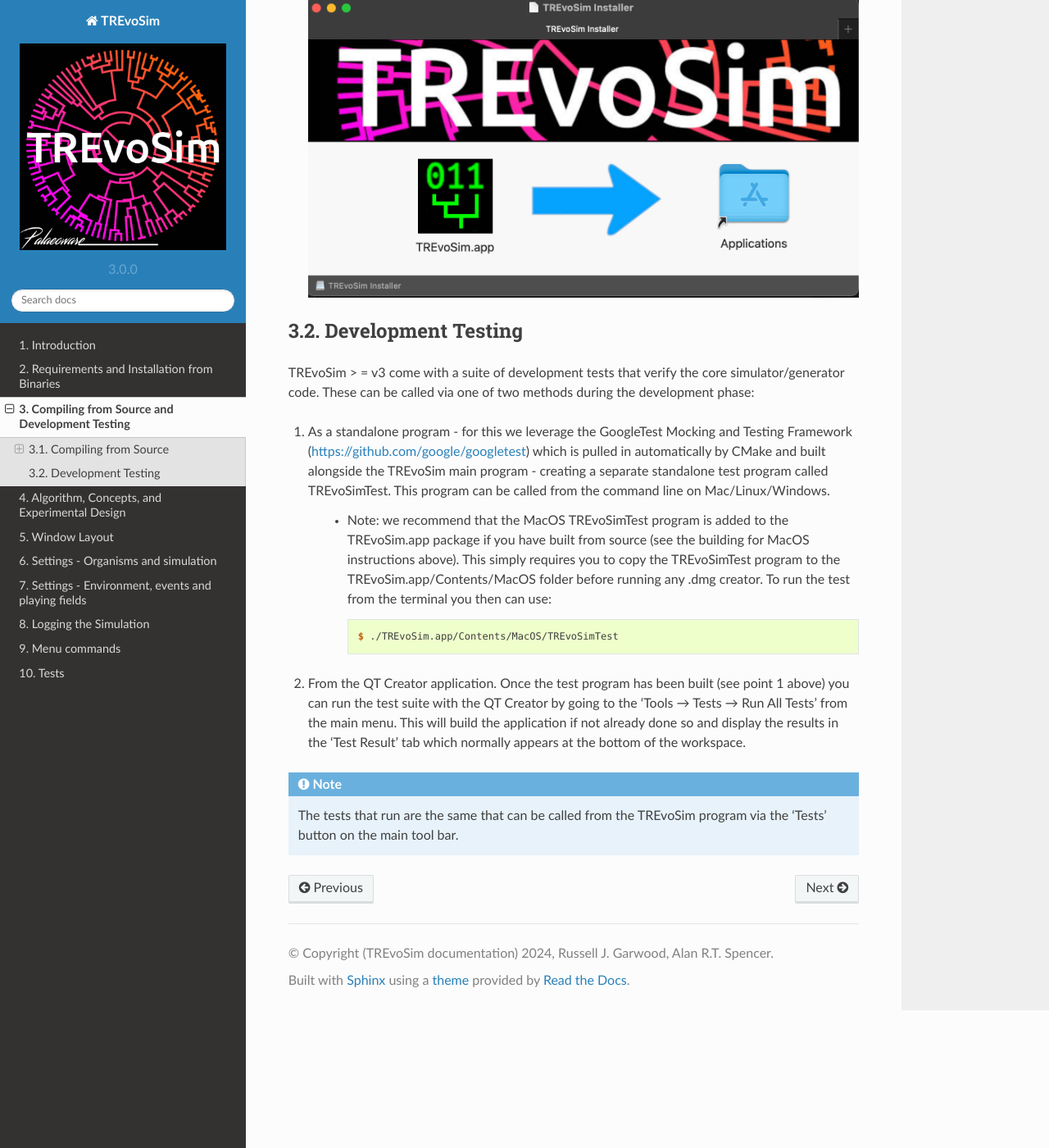
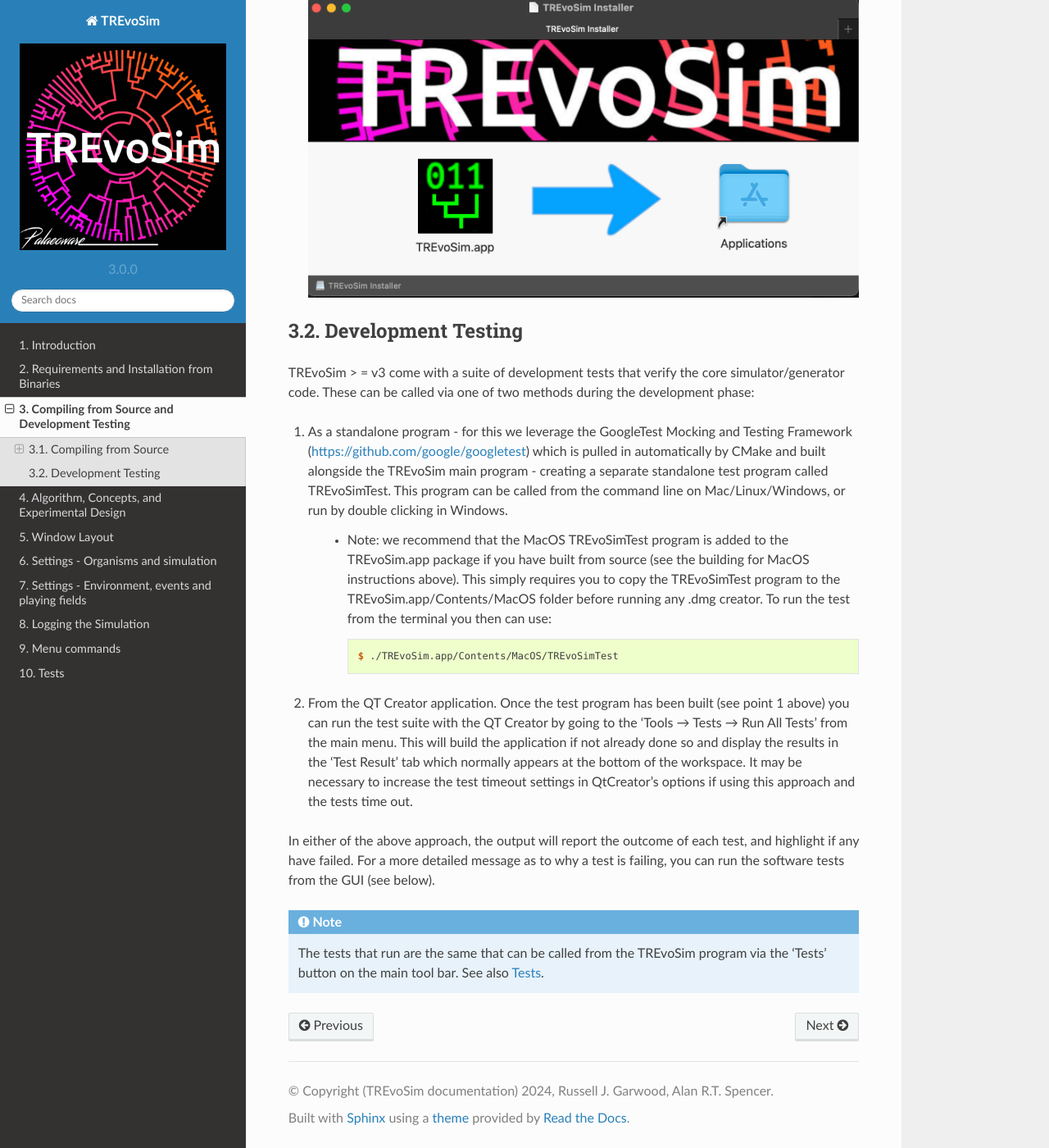
Before and after one commit to palaeoware/trevosim, a Sphinx documentation site: the page built from docs/buildingfromsource.rst, in a window 1280 px wide and 1400 px high, scrolled down 8540 px. Shown: the whole window at 82% size. Built offline with Sphinx 7.4.7 and the Read the Docs theme 2.0.0, drawn with Linux system fonts in a browser that asks for light colours.

Commit message:
Update tests in docs

```diff
--- a/docs/buildingfromsource.rst
+++ b/docs/buildingfromsource.rst
@@ -267,7 +267,7 @@
 
 TREvoSim |gt| = v3 come with a suite of development tests that verify the core simulator/generator code. These can be called via one of two methods during the development phase:
 
-#. As a standalone program - for this we leverage the GoogleTest Mocking and Testing Framework (https://github.com/google/googletest) which is pulled in automatically by CMake and built alongside the TREvoSim main program - creating a separate standalone test program called TREvoSimTest. This program can be called from the command line on Mac/Linux/Windows.
+#. As a standalone program - for this we leverage the GoogleTest Mocking and Testing Framework (https://github.com/google/googletest) which is pulled in automatically by CMake and built alongside the TREvoSim main program - creating a separate standalone test program called TREvoSimTest. This program can be called from the command line on Mac/Linux/Windows, or run by double clicking in Windows.
 
     * Note: we recommend that the MacOS TREvoSimTest program is added to the TREvoSim.app package if you have built from source (see the building for MacOS instructions above). This simply requires you to copy the TREvoSimTest program to the TREvoSim.app/Contents/MacOS folder before running any .dmg creator. To run the test from the terminal you then can use:
 
@@ -275,7 +275,9 @@
 
         $ ./TREvoSim.app/Contents/MacOS/TREvoSimTest
 
-#. From the QT Creator application. Once the test program has been built (see point 1 above) you can run the test suite with the QT Creator by going to the 'Tools |rarr| Tests |rarr| Run All Tests' from the main menu. This will build the application if not already done so and display the results in the 'Test Result' tab which normally appears at the bottom of the workspace.
+#. From the QT Creator application. Once the test program has been built (see point 1 above) you can run the test suite with the QT Creator by going to the 'Tools |rarr| Tests |rarr| Run All Tests' from the main menu. This will build the application if not already done so and display the results in the 'Test Result' tab which normally appears at the bottom of the workspace. It may be necessary to increase the test timeout settings in QtCreator's options if using this approach and the tests time out.
+
+In either of the above approach, the output will report the outcome of each test, and highlight if any have failed. For a more detailed message as to why a test is failing, you can run the software tests from the GUI (see below).
 
 .. note::
-  The tests that run are the same that can be called from the TREvoSim program via the 'Tests' button on the main tool bar.
+  The tests that run are the same that can be called from the TREvoSim program via the 'Tests' button on the main tool bar. See also :ref:`Tests`.
--- a/docs/software_tests.rst
+++ b/docs/software_tests.rst
@@ -7,7 +7,9 @@
 TREvoSim has tests covering every function used in the simulation process. If you are a user, and would like to see the outputs of the tests, then this is possible by hitting the Test button on the toolbar menu, or Tests in the command menu. When this is selected, the main window is first split into two, and the software runs its test suite. The output of the results is then displayed on the panel on the right, shown below.
 
 .. figure:: _static/windowLayout_test.png
+    :alt: The TREvoSim graphical user interface in test mode
+    :align: center
 
-If you are working on the TREvoSim code, and wish to check all tests are passing, you can do this by: running them in the software as outlined above; by running the binary TREvoSimTest -- created during a build -- from the console (double clicking is also possible on Windows); or using the option within QtCreator (Tools |rarr| Tests |rarr| Run all tests...; note is may be necessary to increase the test timeout settings in QtCreator's options if using this approach). The output in the test log describes each test, and also the expected output. The system then makes sure the output meets these expectations. Failed tests will be highlighted in green.
+    TREvoSim in test mode
 
-These are provided so it is possible for the user to check TREvoSim is running as expected and described in the publications introducing the model: if there is an element of the TREvoSim functionality that is of particular importance to your science, the tests help provide insight into the mode of operation of that part of the simulation, and the coders' expectations for how it works. More broadly, if you are interested in how the model runs, beyond looking at the source code, you can alternatively/additionally output a working log to check the internal workings of the software - see :ref:`loggingsim`.
+The output text in the test log describes each test, and also the expected output. The system then makes sure the output meets these expectations. Failed tests will be highlighted in green, and explain why they have failed. A small number of the tests are, by necessity, stochastic and will occasionally fail. In this case, a sensible first step is to repeat that test to see if this happens a second time. This functionality is provided so it is possible for the user to check TREvoSim is running as expected and described in the publications introducing the model: if there is an element of the TREvoSim functionality that is of particular importance to your science, the tests help provide insight into the mode of operation of that part of the simulation, and the coders' expectations for how it works. More broadly, if you are interested in how the model runs, beyond looking at the source code, you can alternatively/additionally output a working log to check the internal workings of the software - see :ref:`loggingsim`.
```
